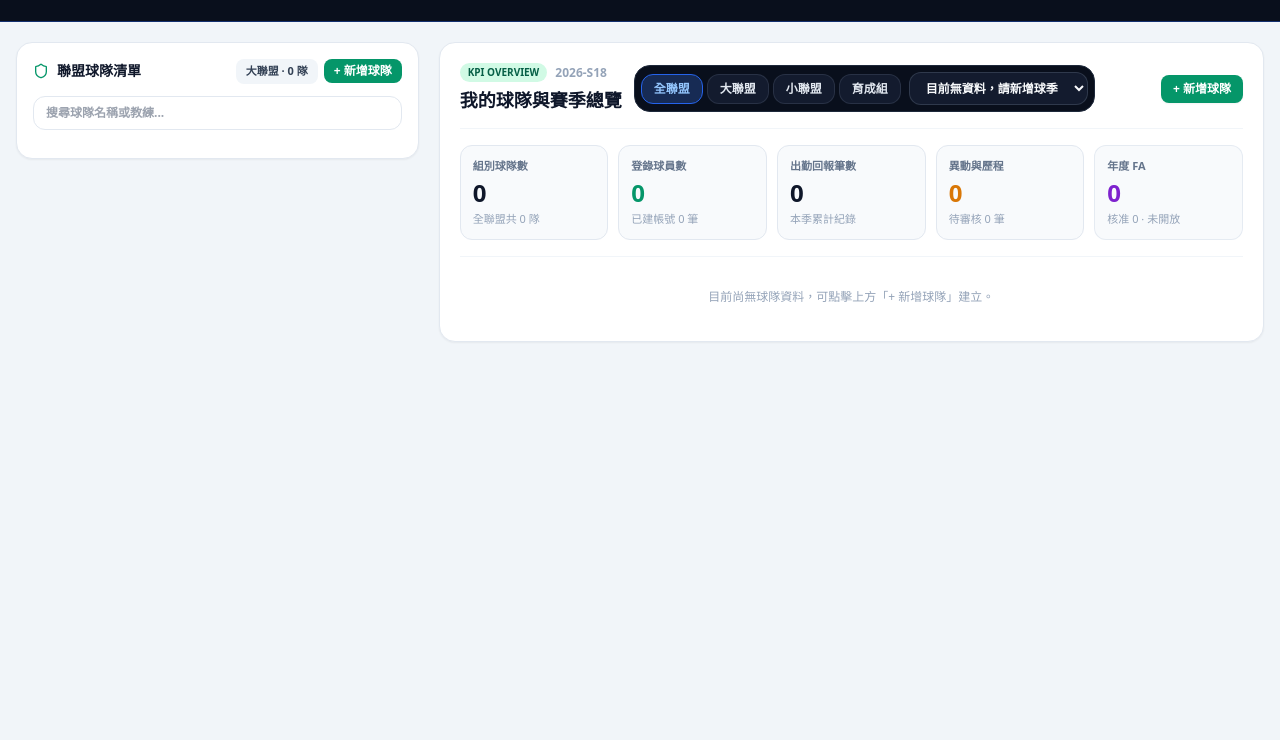
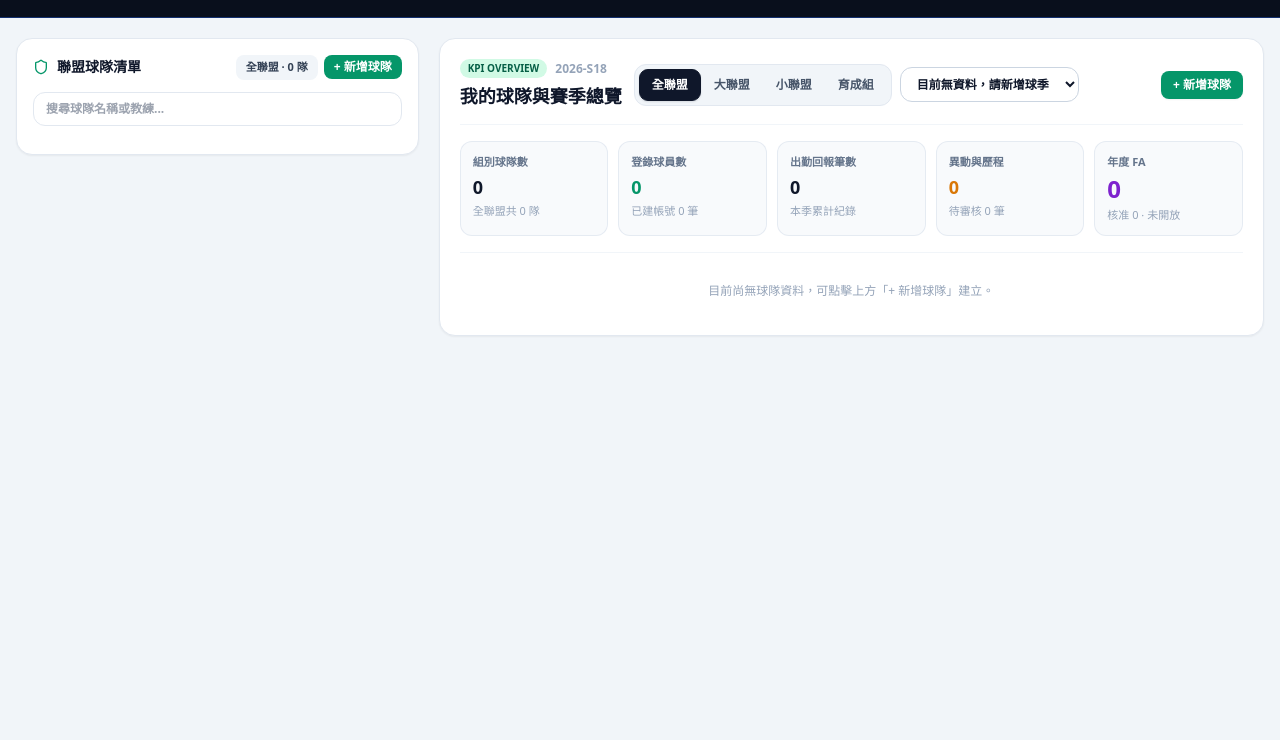
Before and after one commit to bulywang-01/BBT_Teams, a plain HTML site: page index.html in a window 1280 px wide. Shown: the part 60-800 px from the top of the page. Drawn offline with nearby package versions, Linux system fonts and the light colour scheme; no server answers.

Commit message:
Update index.html

```diff
--- a/index.html
+++ b/index.html
@@ -35,7 +35,15 @@
       background: #cbd5e1;
       border-radius: 9999px;
     }
+    .no-scrollbar::-webkit-scrollbar {
+      display: none;
+    }
+    .no-scrollbar {
+      -ms-overflow-style: none;
+      scrollbar-width: none;
+    }
 
+    /* 頂部深色管理功能膠囊 */
     .bbt-header-pill {
       display: inline-flex;
       align-items: center;
@@ -48,6 +56,7 @@
       font-size: 13px;
       font-weight: 700;
       white-space: nowrap;
+      cursor: pointer;
       transition: background-color 0.15s ease, border-color 0.15s ease, color 0.15s ease;
     }
     .bbt-header-pill:hover {
@@ -59,15 +68,46 @@
       border-color: #2563eb !important;
       color: #93c5fd !important;
     }
-    .bbt-header-select {
-      padding: 8px 12px;
-      border-radius: 12px;
-      border: 1px solid rgba(148, 163, 184, 0.22);
-      background: #131b2e;
-      color: #f8fafc;
-      font-size: 13px;
+
+    /* 主工作區白底篩選膠囊與球季下拉 */
+    .bbt-light-pill {
+      display: inline-flex;
+      align-items: center;
+      justify-content: center;
+      padding: 6px 12px;
+      border-radius: 9px;
+      border: 1px solid transparent;
+      background: transparent;
+      color: #475569;
+      font-size: 12px;
       font-weight: 700;
       white-space: nowrap;
+      cursor: pointer;
+      transition: background-color 0.15s ease, color 0.15s ease, border-color 0.15s ease;
+    }
+    .bbt-light-pill:hover {
+      background: #e2e8f0;
+      color: #0f172a;
+    }
+    .bbt-light-pill-active {
+      background: #0f172a !important;
+      color: #ffffff !important;
+      border-color: #0f172a !important;
+      box-shadow: 0 1px 2px rgba(15, 23, 42, 0.12);
+    }
+    .bbt-light-select {
+      padding: 7px 12px;
+      border-radius: 12px;
+      border: 1px solid #cbd5e1;
+      background: #ffffff;
+      color: #0f172a;
+      font-size: 12px;
+      font-weight: 700;
+      white-space: nowrap;
+    }
+    .bbt-light-select:focus {
+      outline: none;
+      border-color: #2563eb;
     }
   </style>
 </head>
@@ -75,10 +115,10 @@
 
   <!-- ================= 頂部導覽列 ================= -->
   <header class="bg-[#090f1c] text-slate-100 border-b border-blue-600/40 sticky top-0 z-30">
-    <div class="max-w-7xl mx-auto px-4 py-3 space-y-3">
+    <div class="max-w-7xl mx-auto px-4 py-3 space-y-2.5">
 
       <!-- 上排：系統標題 + 帳號資訊/操作 -->
-      <div class="flex flex-wrap items-center justify-between gap-2.5 pb-2.5 border-b border-slate-800/90">
+      <div class="flex flex-wrap items-center justify-between gap-2.5">
         <div class="flex items-center gap-2.5 min-w-0">
           <img src="bbtlogo.png" alt="BBT" class="w-8 h-8 rounded-lg object-contain bg-white/10 p-1 shrink-0" onerror="this.style.display='none'">
           <div class="flex items-center gap-2 min-w-0">
@@ -106,8 +146,8 @@
         </div>
       </div>
 
-      <!-- 下排：管理功能列 -->
-      <div id="headerAdminRow" class="flex flex-wrap items-center justify-center gap-2.5 pb-0.5">
+      <!-- 下排：管理功能列（依權限顯示） -->
+      <div id="headerAdminRow" class="flex flex-wrap items-center justify-center gap-2.5 pt-2.5 border-t border-slate-800/90">
         <button id="btnOpenCreateAccount" onclick="openCreateAccountModal()" class="hidden bbt-header-pill text-sky-300 border-sky-500/40 hover:border-sky-400/60 items-center gap-1.5">
           <i data-lucide="user-plus" class="w-3.5 h-3.5 text-sky-400"></i>
           <span>建立帳號</span>
@@ -118,9 +158,9 @@
           <span>權限指派</span>
         </button>
 
-        <button id="btnOpenFaReview" onclick="openFaReviewModal()" class="hidden bbt-header-pill bbt-header-pill-active items-center gap-1.5">
-          <i data-lucide="shield-alert" class="w-3.5 h-3.5"></i>
-          <span>FA 審查</span>
+        <button id="btnOpenFaReview" onclick="openLeagueFaCenterModal()" class="hidden bbt-header-pill text-purple-300 border-purple-500/40 hover:border-purple-400/60 items-center gap-1.5">
+          <i data-lucide="shield-alert" class="w-3.5 h-3.5 text-purple-400"></i>
+          <span id="headerFaReviewLabel">FA 審查</span>
         </button>
 
         <button id="btnOpenSeasonManager" onclick="openSeasonManagerModal()" class="hidden bbt-header-pill text-indigo-300 border-indigo-500/40 hover:border-indigo-400/60 items-center gap-1.5">
@@ -143,7 +183,7 @@
           <h2 class="font-black text-sm text-slate-900">聯盟球隊清單</h2>
         </div>
         <div class="flex items-center space-x-1.5">
-          <span id="teamCountBadge" class="bg-slate-100 text-slate-700 text-[11px] font-black px-2.5 py-1 rounded-lg">大聯盟 · 0 隊</span>
+          <span id="teamCountBadge" class="bg-slate-100 text-slate-700 text-[11px] font-black px-2.5 py-1 rounded-lg">全聯盟 · 0 隊</span>
           <button id="btnSidebarCreateTeam" onclick="openCreateTeamModal()" class="bg-emerald-600 hover:bg-emerald-700 text-white text-xs font-black px-2.5 py-1 rounded-lg transition">+ 新增球隊</button>
         </div>
       </div>
@@ -165,19 +205,19 @@
                 <span class="bg-emerald-100 text-emerald-800 text-[10px] font-black px-2 py-0.5 rounded-full">KPI OVERVIEW</span>
                 <span id="kpiSeasonBadge" class="text-xs font-bold text-slate-400">—</span>
               </div>
-              <h2 id="kpiSectionTitle" class="font-black text-lg text-slate-900 mt-1">大聯盟 — 賽季即時 KPI 總覽</h2>
+              <h2 id="kpiSectionTitle" class="font-black text-lg text-slate-900 mt-1">全聯盟 — 全球隊總覽</h2>
             </div>
 
-            <!-- 組別切換 + 球季選擇 -->
-            <div class="flex flex-wrap items-center gap-2 bg-[#090f1c] p-1.5 rounded-2xl border border-slate-800">
-              <div id="divisionSwitchGroup" class="flex items-center gap-1 overflow-x-auto no-scrollbar">
-                <button onclick="switchDiv('ALL')" id="btn-all" class="bbt-header-pill bbt-header-pill-active !py-1.5 !px-3 !text-xs">全聯盟</button>
-                <button onclick="switchDiv('大聯盟')" id="btn-maj" class="bbt-header-pill !py-1.5 !px-3 !text-xs">大聯盟</button>
-                <button onclick="switchDiv('小聯盟')" id="btn-min" class="bbt-header-pill !py-1.5 !px-3 !text-xs">小聯盟</button>
-                <button onclick="switchDiv('育成組')" id="btn-rok" class="bbt-header-pill !py-1.5 !px-3 !text-xs">育成組</button>
+            <!-- 白底組別切換 + 球季選擇 -->
+            <div class="flex flex-wrap items-center gap-2">
+              <div id="divisionSwitchGroup" class="inline-flex items-center bg-slate-100 p-1 rounded-xl border border-slate-200 overflow-x-auto no-scrollbar">
+                <button onclick="switchDiv('ALL')" id="btn-all" class="bbt-light-pill bbt-light-pill-active">全聯盟</button>
+                <button onclick="switchDiv('大聯盟')" id="btn-maj" class="bbt-light-pill">大聯盟</button>
+                <button onclick="switchDiv('小聯盟')" id="btn-min" class="bbt-light-pill">小聯盟</button>
+                <button onclick="switchDiv('育成組')" id="btn-rok" class="bbt-light-pill">育成組</button>
               </div>
 
-              <select id="seasonSelect" onchange="onSeasonChange(this.value)" class="bbt-header-select !py-1.5 !px-3 !text-xs">
+              <select id="seasonSelect" onchange="onSeasonChange(this.value)" class="bbt-light-select">
                 <option value="">目前無資料，請新增球季</option>
               </select>
             </div>
@@ -188,31 +228,36 @@
           </div>
         </div>
 
-        <div class="grid grid-cols-2 md:grid-cols-4 gap-3">
-          <div class="bg-slate-50 border border-slate-200 rounded-2xl p-3.5">
-            <div class="text-[11px] font-bold text-slate-400">組別球隊數</div>
-            <div id="kpiTeamCount" class="text-2xl font-black text-slate-900 mt-1">0</div>
-            <div id="kpiTotalTeamSub" class="text-[11px] text-slate-400 mt-0.5">全聯盟共 0 隊</div>
+        <div class="grid grid-cols-3 sm:grid-cols-5 gap-1.5 sm:gap-2.5">
+          <div class="bg-slate-50/90 border border-slate-200/80 rounded-xl p-2 sm:p-3 min-w-0">
+            <div class="text-[10px] sm:text-[11px] font-bold text-slate-500 truncate">組別球隊數</div>
+            <div id="kpiTeamCount" class="text-lg sm:text-2xl font-black text-slate-900 mt-0.5 leading-tight">0</div>
+            <div id="kpiTotalTeamSub" class="text-[9px] sm:text-[11px] text-slate-400 mt-0.5 truncate">全聯盟共 0 隊</div>
           </div>
-          <div class="bg-slate-50 border border-slate-200 rounded-2xl p-3.5">
-            <div class="text-[11px] font-bold text-slate-400">登錄球員數</div>
-            <div id="kpiRosterCount" class="text-2xl font-black text-emerald-600 mt-1">0</div>
-            <div id="kpiAccountCountSub" class="text-[11px] text-slate-400 mt-0.5">已建帳號 0 筆</div>
+          <div class="bg-slate-50/90 border border-slate-200/80 rounded-xl p-2 sm:p-3 min-w-0">
+            <div class="text-[10px] sm:text-[11px] font-bold text-slate-500 truncate">登錄球員數</div>
+            <div id="kpiRosterCount" class="text-lg sm:text-2xl font-black text-emerald-600 mt-0.5 leading-tight">0</div>
+            <div id="kpiAccountCountSub" class="text-[9px] sm:text-[11px] text-slate-400 mt-0.5 truncate">已建帳號 0 筆</div>
           </div>
-          <div class="bg-slate-50 border border-slate-200 rounded-2xl p-3.5">
-            <div class="text-[11px] font-bold text-slate-400">出勤回報筆數</div>
-            <div id="kpiAttendanceCount" class="text-2xl font-black text-bbt-navy mt-1">0</div>
-            <div class="text-[11px] text-slate-400 mt-0.5">本季累計紀錄</div>
+          <div class="bg-slate-50/90 border border-slate-200/80 rounded-xl p-2 sm:p-3 min-w-0">
+            <div class="text-[10px] sm:text-[11px] font-bold text-slate-500 truncate">出勤回報筆數</div>
+            <div id="kpiAttendanceCount" class="text-lg sm:text-2xl font-black text-bbt-navy mt-0.5 leading-tight">0</div>
+            <div class="text-[9px] sm:text-[11px] text-slate-400 mt-0.5 truncate">本季累計紀錄</div>
           </div>
-          <div class="bg-slate-50 border border-slate-200 rounded-2xl p-3.5">
-            <div class="text-[11px] font-bold text-slate-400">異動與歷程</div>
-            <div id="kpiTxHistoryCount" class="text-2xl font-black text-amber-600 mt-1">0</div>
-            <div id="kpiPendingTxSub" class="text-[11px] text-slate-400 mt-0.5">待審核 0 筆</div>
+          <div class="bg-slate-50/90 border border-slate-200/80 rounded-xl p-2 sm:p-3 min-w-0">
+            <div class="text-[10px] sm:text-[11px] font-bold text-slate-500 truncate">異動與歷程</div>
+            <div id="kpiTxHistoryCount" class="text-lg sm:text-2xl font-black text-amber-600 mt-0.5 leading-tight">0</div>
+            <div id="kpiPendingTxSub" class="text-[9px] sm:text-[11px] text-slate-400 mt-0.5 truncate">待審核 0 筆</div>
+          </div>
+          <div id="kpiAnnualFaCard" class="bg-slate-50/90 border border-slate-200/80 rounded-xl p-2 sm:p-3 min-w-0">
+            <div class="text-[10px] sm:text-[11px] font-bold text-slate-500 truncate">年度 FA</div>
+            <div id="kpiAnnualFaCount" class="text-lg sm:text-2xl font-black text-purple-700 mt-0.5 leading-tight">0</div>
+            <div class="text-[9px] sm:text-[11px] text-slate-400 mt-0.5 truncate">核准 0 · 未開放</div>
           </div>
         </div>
 
-        <div id="kpiQuickTeamChips" class="mt-4 pt-3 border-t border-slate-100 flex flex-wrap gap-2"></div>
-        <div id="allTeamsDivisionBoard" class="mt-5 pt-4 border-t border-slate-100 space-y-5"></div>
+        <div id="kpiQuickTeamChips" class="hidden mt-4 pt-3 border-t border-slate-100 flex-wrap gap-2"></div>
+        <div id="allTeamsDivisionBoard" class="mt-4 pt-3.5 border-t border-slate-100 space-y-5"></div>
       </div>
 
       <!-- 已選取球隊：球隊管理介面 -->
@@ -1096,8 +1141,7 @@
     </div>
   </div>
 
-
-<!-- ================= MODAL 6: 聯盟球季清單管理 ================= -->
+  <!-- ================= MODAL 6: 聯盟球季清單管理 ================= -->
   <div id="seasonManagerModal" class="fixed inset-0 bg-slate-900/70 backdrop-blur-sm z-50 hidden items-center justify-center p-4">
     <div class="bg-white rounded-2xl max-w-xl w-full p-5 space-y-4 shadow-2xl max-h-[90vh] flex flex-col">
       <div class="flex justify-between items-center border-b border-slate-100 pb-3 shrink-0">
```
